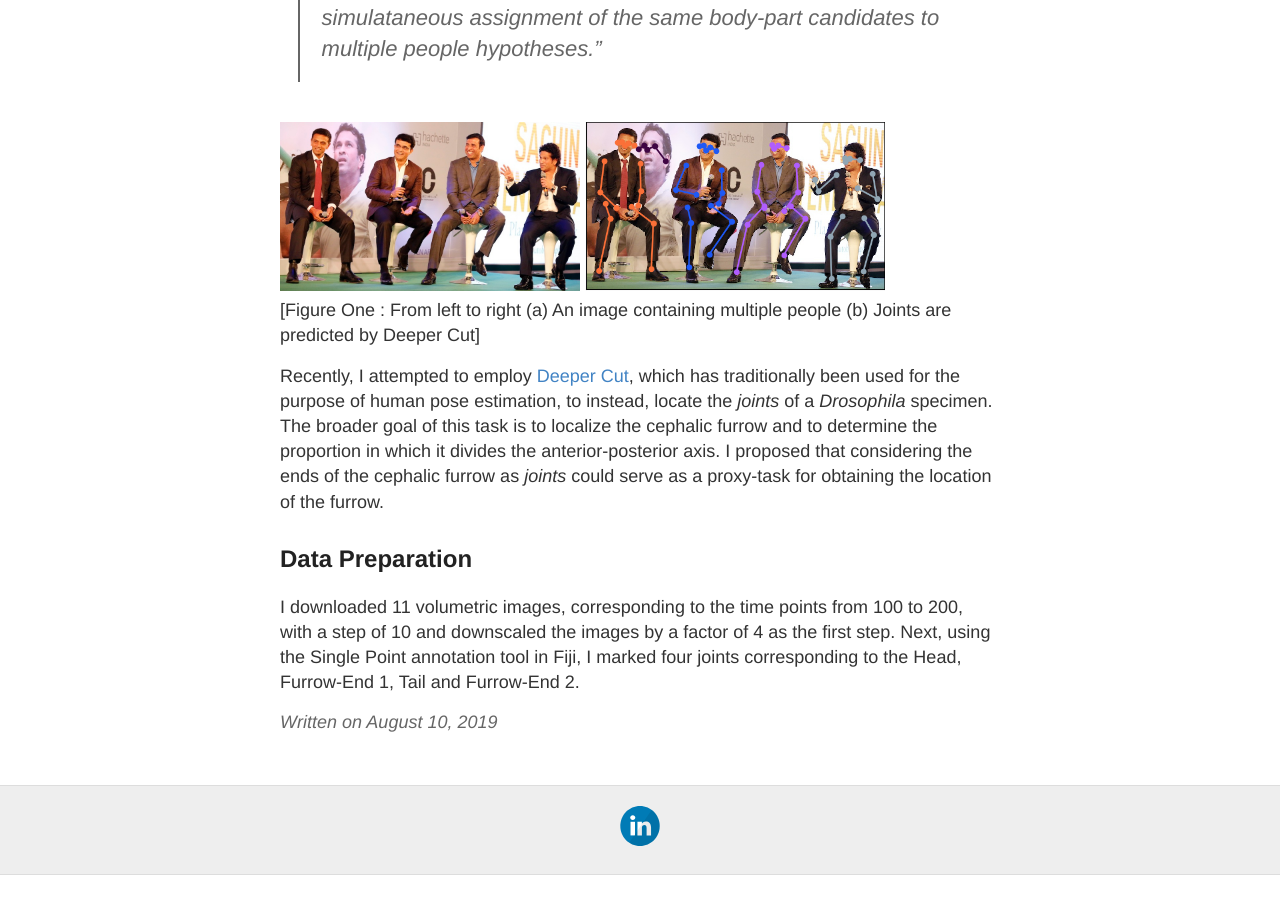
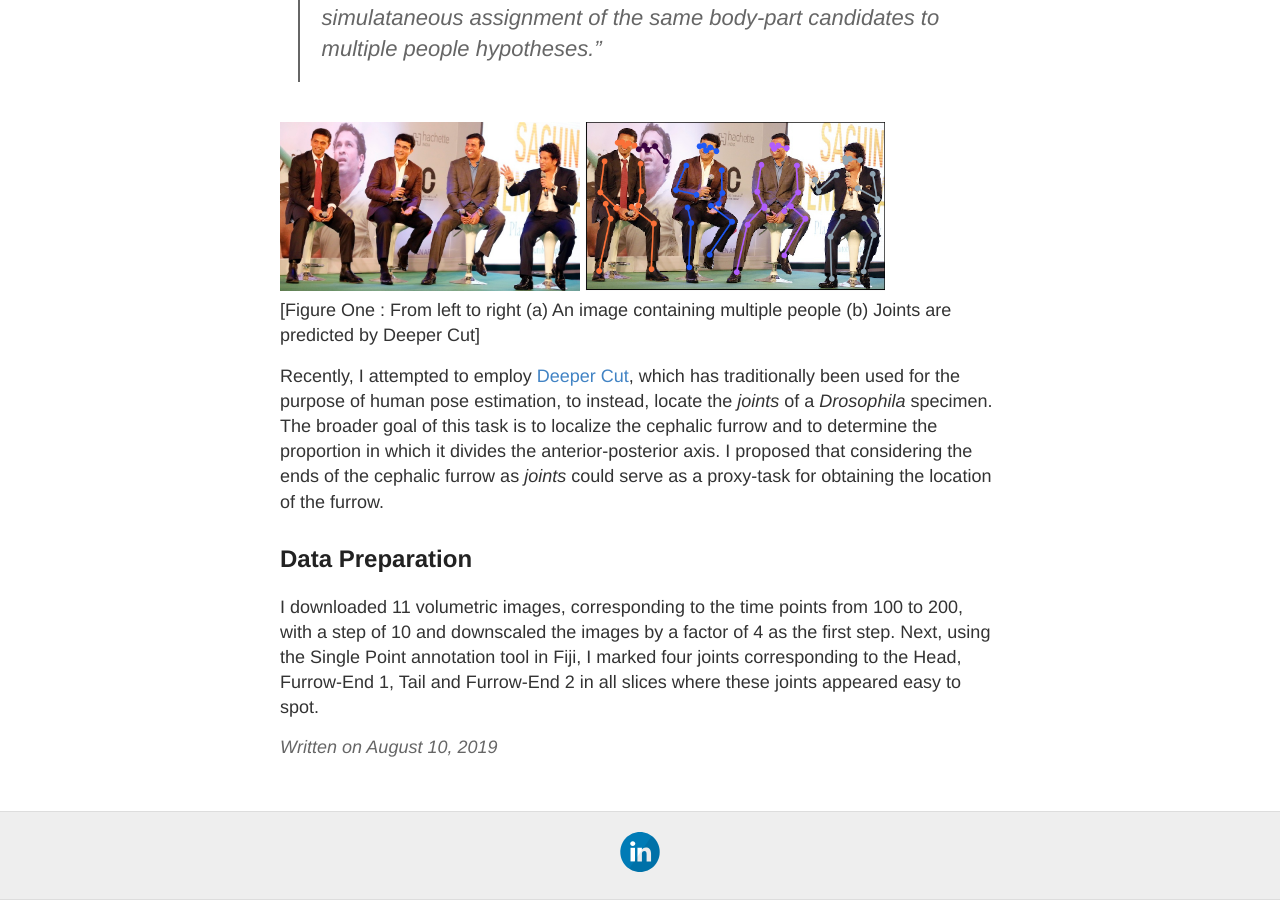
Before and after one commit to malaalam/minuteskeeper, a Jekyll site: the page built from _posts/2019-08-10-10-August-2019.md, in a window 1280 px wide and 900 px high, scrolled down 583 px. Built offline with Jekyll 4.4.1, drawn with Linux system fonts in a browser that asks for light colours; a script that is not in the unit is left out; comment, search, counter and statistics services are not loaded; before the commit the page ends 1458 px from its top, so only the background shows below that.

Commit message:
Improved wording

```diff
--- a/_posts/2019-08-10-10-August-2019.md
+++ b/_posts/2019-08-10-10-August-2019.md
@@ -21,4 +21,4 @@ Recently, I attempted to employ [Deeper Cut](https://arxiv.org/abs/1605.03170),
 
 ## Data Preparation
 
-I downloaded 11 volumetric images, corresponding to the time points from 100 to 200, with a step of 10 and downscaled the images by a factor of 4 as the first step. Next, using the Single Point annotation tool in Fiji, I marked four joints corresponding to the Head, Furrow-End 1, Tail and Furrow-End 2.
+I downloaded 11 volumetric images, corresponding to the time points from 100 to 200, with a step of 10 and downscaled the images by a factor of 4 as the first step. Next, using the Single Point annotation tool in Fiji, I marked four joints corresponding to the Head, Furrow-End 1, Tail and Furrow-End 2 in all slices where these joints appeared easy to spot.
```
